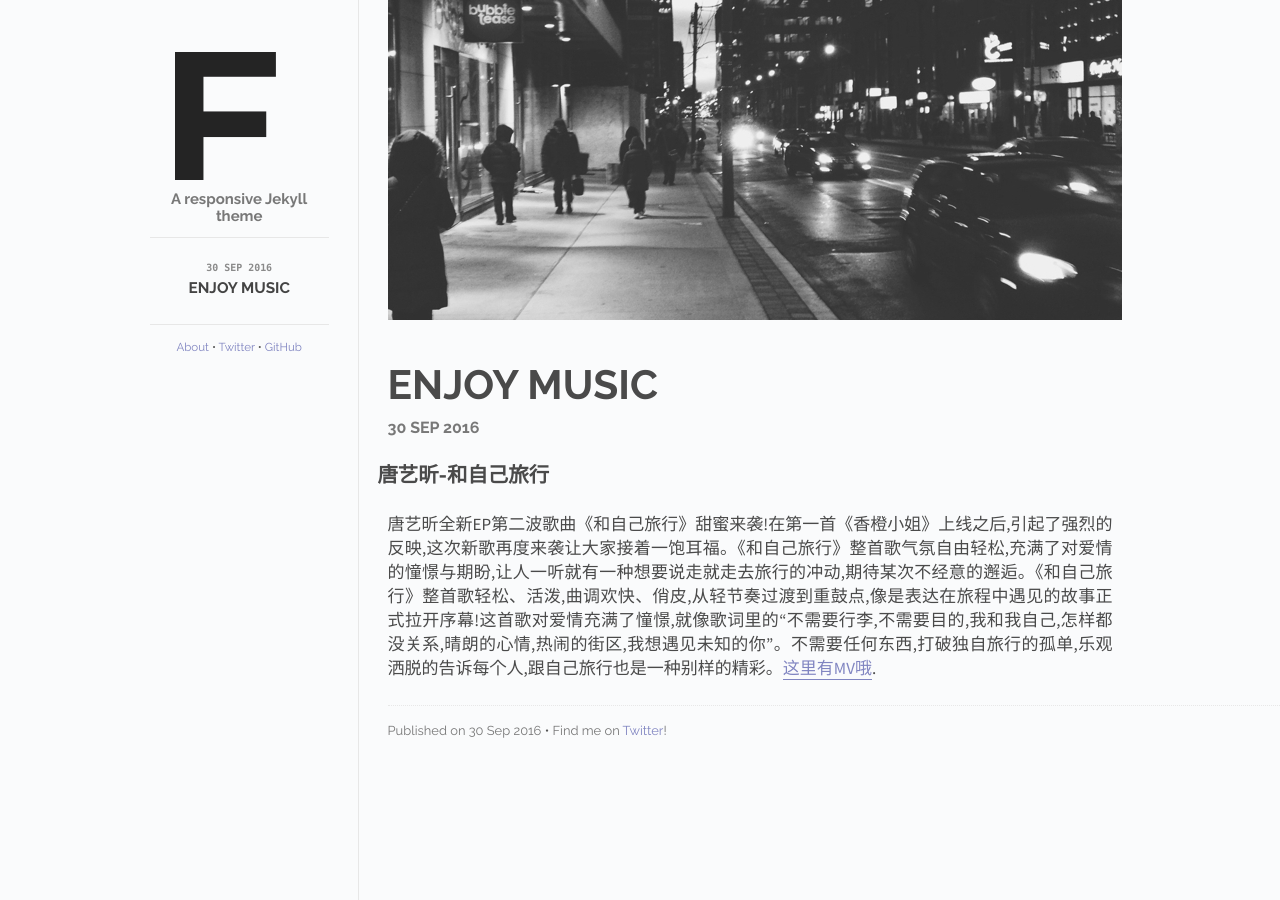
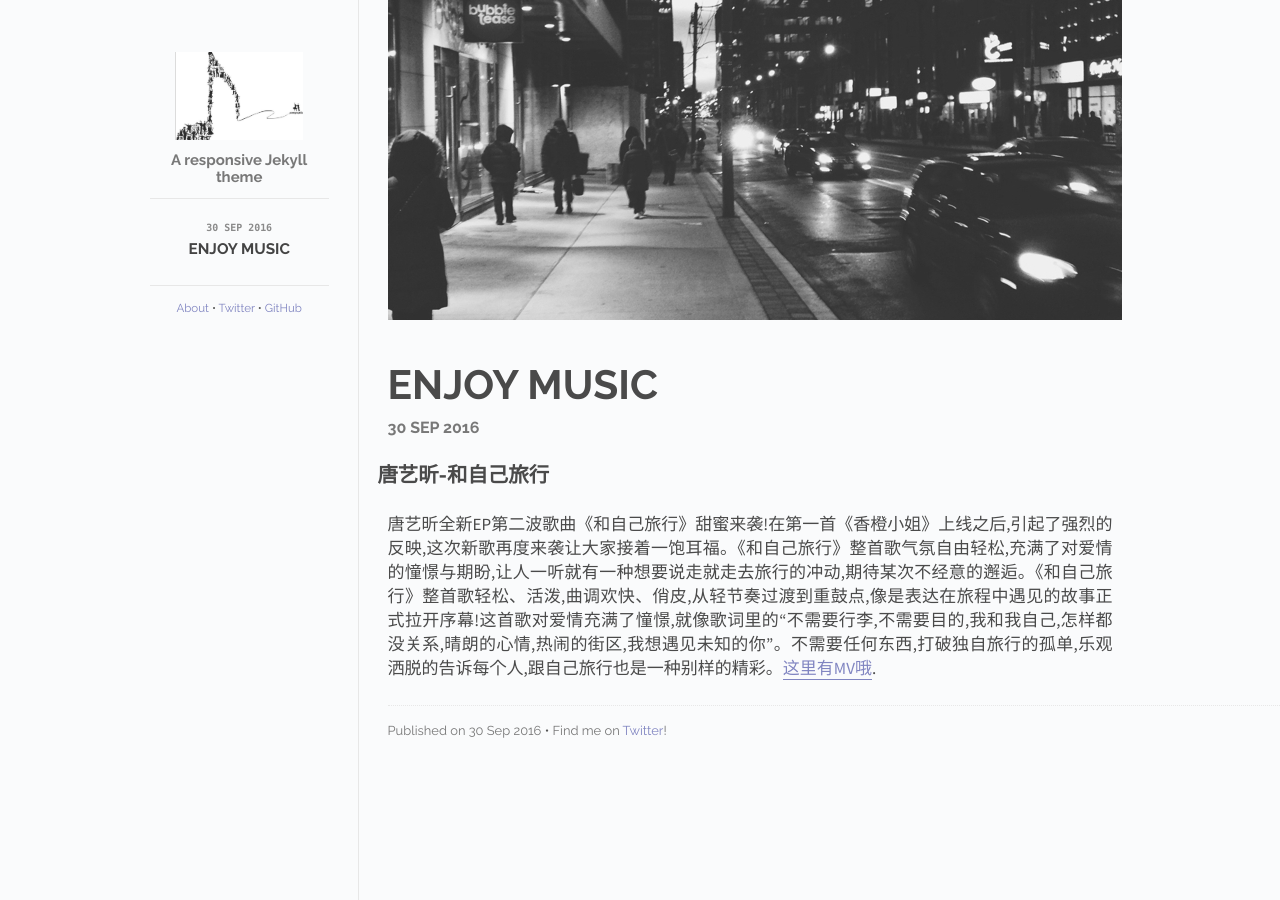
Before and after one commit to YutingMu/YutingMu.github.io, a Jekyll site: the page built from index.html, in a window 1280 px wide. Built offline with Jekyll 4.4.1, drawn with Linux system fonts in a browser that asks for light colours.

Commit message:
Update default.html

```diff
--- a/_layouts/default.html
+++ b/_layouts/default.html
@@ -23,7 +23,7 @@
     <div class="site">
       <div class="sidebar" id="sidebar">
         <div class="header">
-          <h1 class="title"><a href="/"><img id="logo" src="/images/logo.png"></a></h1>
+          <h1 class="title"><a href="/"><img id="logo" src="/images/logo.png.jpg"></a></h1>
           <span class="tagline">A responsive Jekyll theme</span>
         </div>
         <div class="posts">
```
